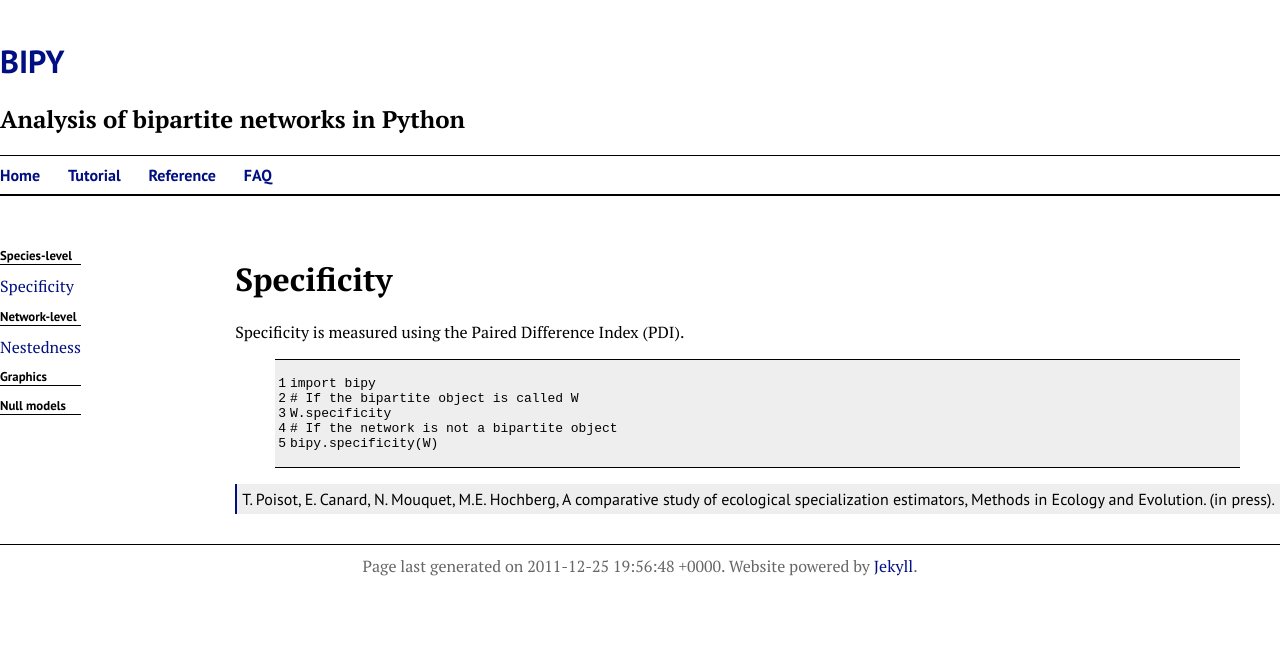
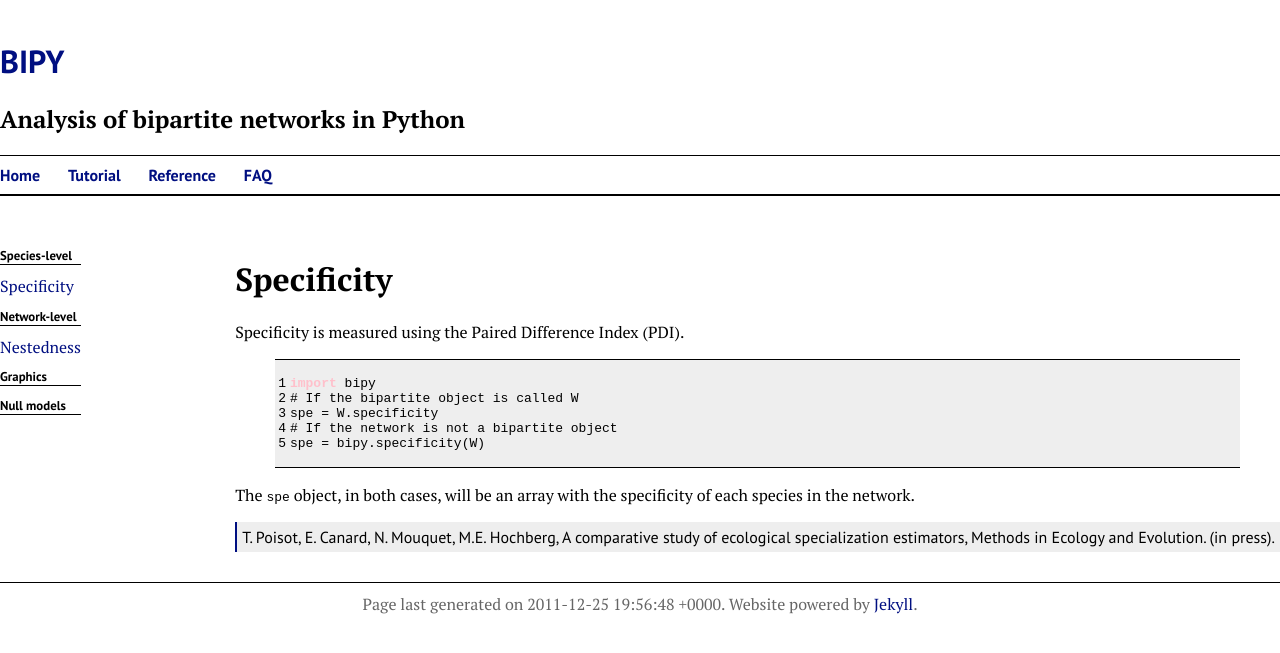
Before and after one commit to tpoisot/bipy, a Jekyll site: the page built from reference/specieslevel/specificity/index.md, in a window 1280 px wide. Shown: the top 653 px of the page. Built offline with Jekyll 4.4.1, drawn with Linux system fonts in a browser that asks for light colours.

Commit message:
CSS highlight

```diff
--- a/_includes/style.css
+++ b/_includes/style.css
@@ -107,3 +107,8 @@ a:hover{
 .highlight .c{
 	color: green;
 }
+
+.highlight .kn{
+	font-weight: bold;
+	color: pink;
+}
--- a/reference/specieslevel/specificity/index.md
+++ b/reference/specieslevel/specificity/index.md
@@ -10,9 +10,11 @@ Specificity is measured using the Paired Difference Index (PDI).
 {% highlight python linenos %}
 import bipy
 # If the bipartite object is called W
-W.specificity
+spe = W.specificity
 # If the network is not a bipartite object
-bipy.specificity(W)
+spe = bipy.specificity(W)
 {% endhighlight %}
 
+The `spe` object, in both cases, will be an array with the specificity of each species in the network.
+
 <div class='ref'>T. Poisot, E. Canard, N. Mouquet, M.E. Hochberg, A comparative study of ecological specialization estimators, Methods in Ecology and Evolution. (in press).</div>
```
